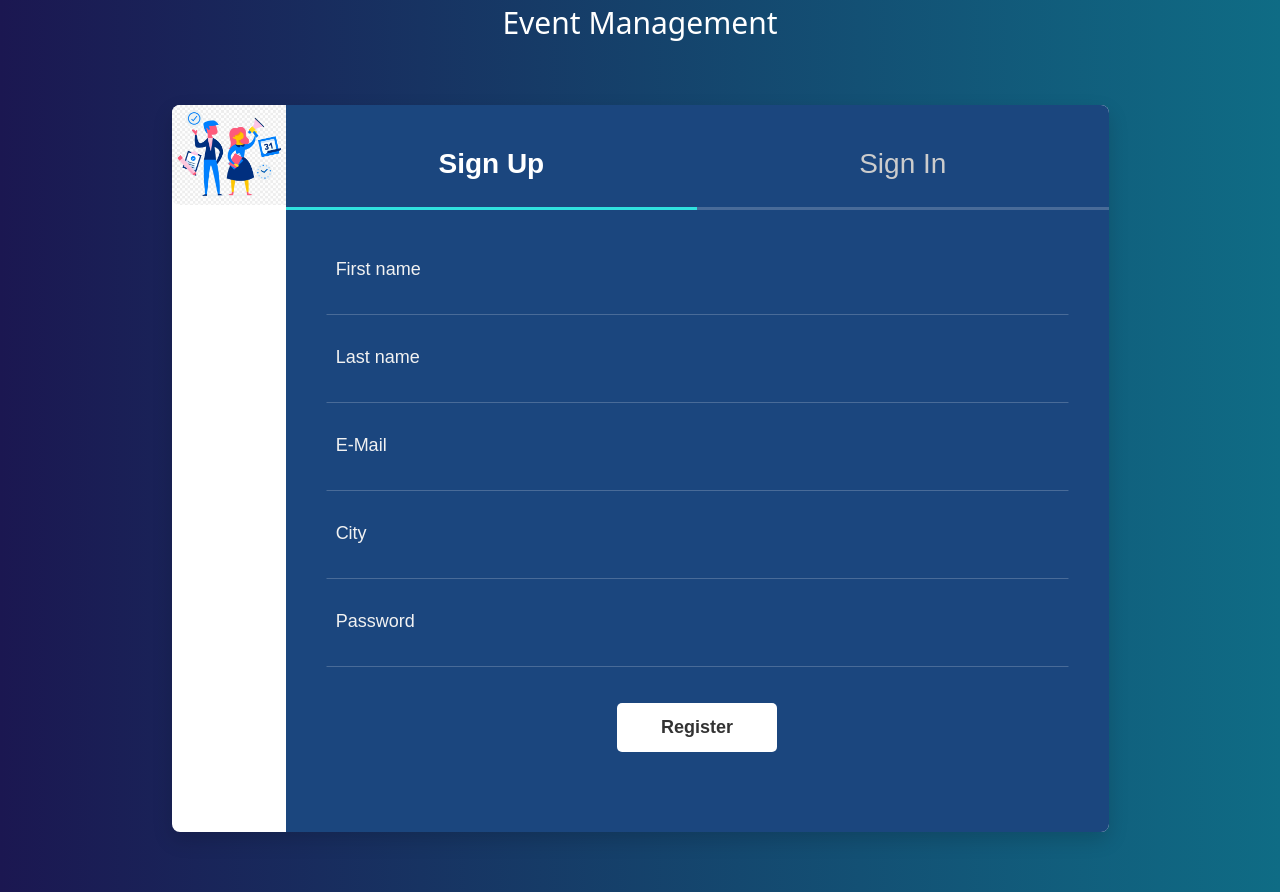
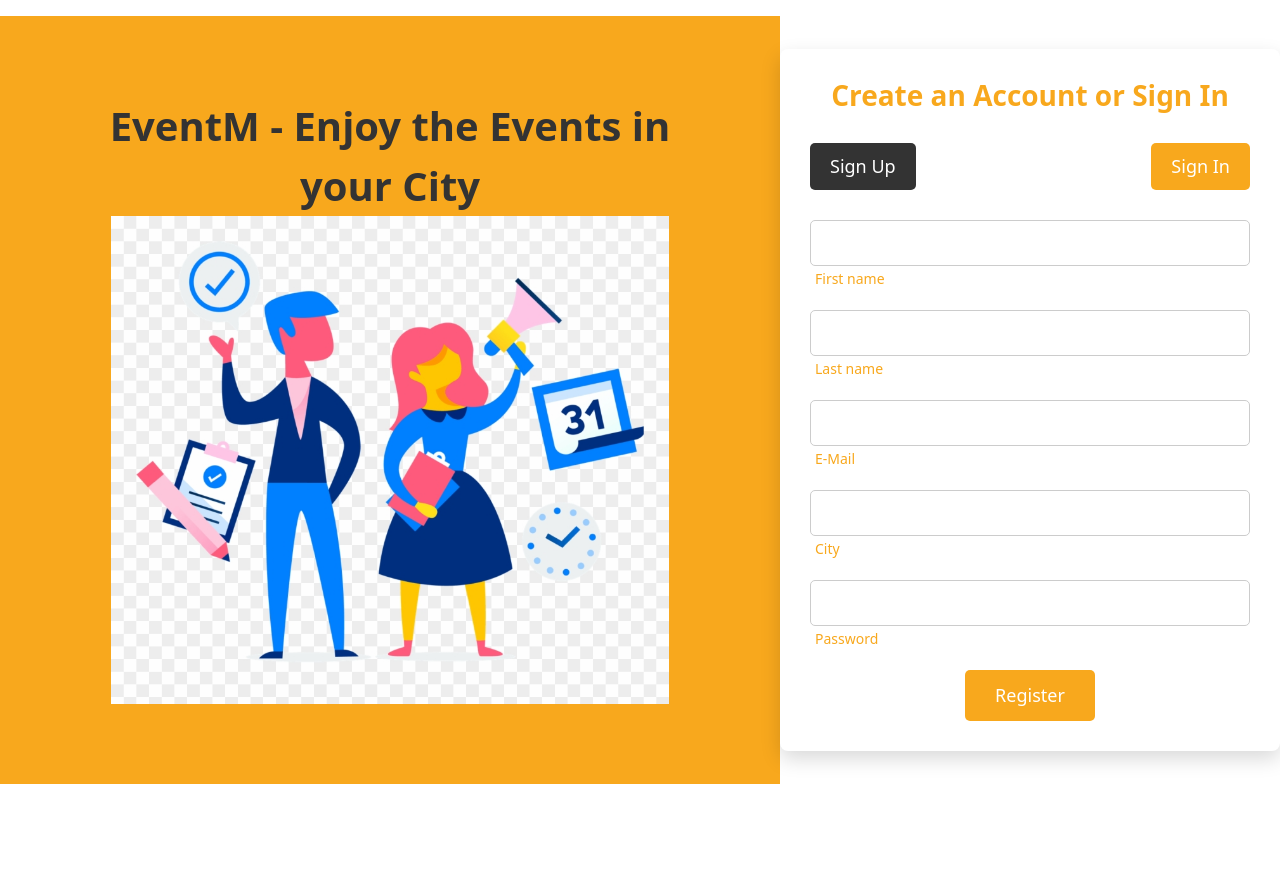
Before and after one commit to CRYPTOcoderAS/EventM, a website: page FrontEnd/index.html in a window 1280 px wide. After the commit the page ends 800 px from the top, so only its background shows below. Drawn offline with nearby package versions, Linux system fonts and the light colour scheme; a web font is replaced by a local one.

Commit message:
:bulb: index.html

```diff
--- a/FrontEnd/css/style.css
+++ b/FrontEnd/css/style.css
@@ -1,260 +1,129 @@
-#heading{
+body {
+	font-family: 'Source Sans Pro', sans-serif;
+	background-color: #f3f3f3;
+	color: #333;
+	display: flex;
+	justify-content: center;
+	align-items: center;
+	height: 100vh;
+	margin: 0;
+}
+
+#whole {
 	text-align: center;
 	font-weight: bold;
 	font-size: 40px;
-	color: rgb(255, 255, 255);
+	color: #333;
+	padding:80px;
+	background-color: #f8a81d;
 }
 
-#whole{
-	background: -webkit-linear-gradient(left, #1b1751, #0f6c85);
-	text-align: center;
-	font-size: 30px;
-	color: #fff;
+.form-v8 {
+	margin: 40px auto;
 }
 
-.page-content {
-	background: -webkit-linear-gradient(left, #1b1751, #0f6c85);
-	width: 100%;
-	margin:  0 auto;
-	display: flex;
-	display: -webkit-flex;
-	justify-content: center;
-	-o-justify-content: center;
-	-ms-justify-content: center;
-	-moz-justify-content: center;
-	-webkit-justify-content: center;
-	align-items: center;
-	-o-align-items: center;
-	-ms-align-items: center;
-	-moz-align-items: center;
-	-webkit-align-items: center;
-}
-.form-v8-content  {
-	background: #fff;
-	width: 937px;
+.form-v8-content {
+	background-color: #fff;
+	width: 500px;
+	padding: 30px;
 	border-radius: 8px;
-	-o-border-radius: 8px;
-	-ms-border-radius: 8px;
-	-moz-border-radius: 8px;
-	-webkit-border-radius: 8px;
 	box-shadow: 0px 8px 20px 0px rgba(0, 0, 0, 0.15);
-	-o-box-shadow: 0px 8px 20px 0px rgba(0, 0, 0, 0.15);
-	-ms-box-shadow: 0px 8px 20px 0px rgba(0, 0, 0, 0.15);
-	-moz-box-shadow: 0px 8px 20px 0px rgba(0, 0, 0, 0.15);
-	-webkit-box-shadow: 0px 8px 20px 0px rgba(0, 0, 0, 0.15);
-	margin: 60px 0;
-	font-family: 'Source Sans Pro', sans-serif;
-	color: #fff;
-	position: relative;
-	display: flex;
-	display: -webkit-flex;
 }
 
-.form-v8-content .form-left {
-	margin-bottom: -4px;
+.form-v8-content h2 {
+	text-align: center;
+	font-size: 28px;
+	font-weight: bold;
+	margin-bottom: 30px;
+	color: #f8a81d;
 }
-.form-v8-content .form-left img {
-	border-top-left-radius: 8px;
-	border-bottom-left-radius: 8px;
+
+.tab {
+	display: flex;
+	justify-content: space-between;
+	margin-bottom: 30px;
 }
-.form-v8-content .form-right {
-    padding: 30px 0;
-	position: relative;
+
+.tab button {
+	font-size: 18px;
+	font-weight: 500;
+	padding: 10px 20px;
+	border: none;
+	background-color: #f8a81d;
+	color: #fff;
+	border-radius: 5px;
+	cursor: pointer;
+}
+
+.tab button.active {
+	background-color: #333;
+}
+
+.form-row {
+	margin-bottom: 20px;
+}
+
+.form-row .input-text {
 	width: 100%;
-	background: #1b467e;
-	border-top-right-radius: 8px;
-	border-bottom-right-radius: 8px;
+	padding: 10px;
+	border: 1px solid #ccc;
+	border-radius: 5px;
 }
-.form-v8-content .tab {
-	margin: 5px 0 48px;
+
+.form-row .label {
+	/* position: absolute; */
+	top: -10px;
+	left: 10px;
+	font-size: 14px;
+	background-color: #fff;
+	padding: 0 5px;
+	color: #f8a81d;
+}
+
+.form-row .border {
+	position: absolute;
+	bottom: 0;
+	left: 0;
 	width: 100%;
-    display: flex;
-    display: -webkit-flex;
-    justify-content: space-between;
-    -o-justify-content: space-between;
-    -ms-justify-content: space-between;
-    -moz-justify-content: space-between;
-    -webkit-justify-content: space-between;
+	height: 2px;
+	background-color: #f8a81d;
+	transform: scaleX(0);
+	transform-origin: left;
+	transition: transform 0.3s ease;
 }
-.form-v8-content .tab .tab-inner {
-	width: 100%;
+
+.form-row .input-text:focus + .label,
+.form-row .input-text:valid + .label {
+	transform: translateY(-20px) scale(0.8);
+	color: #f8a81d;
 }
-.form-v8-content .tab .tablinks {
-	background: transparent;
+
+.form-row .input-text:focus + .label + .border,
+.form-row .input-text:valid + .label + .border {
+	transform: scaleX(1);
+}
+
+.form-row-last {
+	text-align: center;
+}
+
+.form-row-last .register {
+	padding: 12px 30px;
+	background-color: #f8a81d;
 	border: none;
-	outline: none;
-	-o-outline: none;
-	-ms-outline: none;
-	-moz-outline: none;
-	-webkit-outline: none;
-	font-family: 'Source Sans Pro', sans-serif;
-	font-size: 28px;
-	font-weight: 400;
-	color: #ccc;
-	padding-bottom: 22px;
-	border-bottom: 3px solid;
-	border-bottom-color: rgba(255, 255, 255, 0.2);
-	width: 100%;
+	border-radius: 5px;
+	font-size: 18px;
+	font-weight: 500;
+	color: #fff;
+	cursor: pointer;
 }
-.form-v8-content .tab .tablinks.active {
-	font-weight: 700;
-	color: #fff;
-	border-bottom-color: #30e1df;
+
+.form-row-last .register:hover {
+	background-color: #333;
 }
-.form-v8-content .form-detail {
-	padding:  0 40px;
-}
-.form-v8-content .form-row {
-    width: 100%;
-    position: relative;
-}
-.form-v8-content .form-row .form-row-inner {
-	position: relative;
-	width: 100%;
-}
-.form-v8-content .form-row .form-row-inner .label {
-	position: absolute;
-    top: -2px;
-    left: 10px;
-    font-size: 18px;
-    color: #f2f2f2;
-    font-weight: 400;
-    transform-origin: 0 0;
-    transition: all .2s ease;
-    -moz-transition: all .2s ease;
-    -webkit-transition: all .2s ease;
-    -o-transition: all .2s ease;
-    -ms-transition: all .2s ease;
-}
-.form-v8-content .form-row .form-row-inner .border {
-	position: absolute;
-    bottom: 31px;
-    left: 0;
-    height: 1px;
-    width: 100%;
-    background: #53c83c;
-    transform: scaleX(0);
-    -moz-transform: scaleX(0);
-    -webkit-transform: scaleX(0);
-    -o-transform: scaleX(0);
-    -ms-transform: scaleX(0);
-    transform-origin: 0 0;
-    transition: all .15s ease;
-    -moz-transition: all .15s ease;
-    -webkit-transition: all .15s ease;
-    -o-transition: all .15s ease;
-    -ms-transition: all .15s ease;
-}
-.form-v8-content .form-detail .input-text {
-	margin-bottom: 31px;
-}
-.form-v8-content .form-detail input {
-	width: 100%;
-    padding: 0px 10px 15px 10px;
-    border: 1px solid transparent;
-    border-bottom: 1px solid;
-    border-bottom-color: rgba(255, 255, 255, 0.2);
-    background: transparent;
-    appearance: unset;
-    -moz-appearance: unset;
-    -webkit-appearance: unset;
-    -o-appearance: unset;
-    -ms-appearance: unset;
-    outline: none;
-    -moz-outline: none;
-    -webkit-outline: none;
-    -o-outline: none;
-    -ms-outline: none;
-    font-size: 18px;
-    color: #fff;
-    font-weight: 300;
-    box-sizing: border-box;
-    -moz-box-sizing: border-box;
-    -webkit-box-sizing: border-box;
-    -o-box-sizing: border-box;
-    -ms-box-sizing: border-box;
-}
-.form-v8-content .form-detail .form-row .input-text:focus{
-	border-bottom: 1px solid #53c83c;
-	background: transparent;
-}
-.form-v8-content .form-detail .form-row .input-text:focus + .label,
-.form-v8-content .form-detail .form-row .input-text:valid + .label {
-	transform: translateY(-26px) scale(1);
-	-moz-transform: translateY(-26px) scale(1);
-    -webkit-transform: translateY(-26px) scale(1);
-    -o-transform: translateY(-26px) scale(1);
-    -ms-transform: translateY(-26px) scale(1);
 
-}
-.form-v8-content .form-detail .form-row .input-text:focus  + .border,
-.form-v8-content .form-detail .form-row .input-text:valid  + .border {
-	transform: scaleX(1);
-	-moz-transform: scaleX(1);
-    -webkit-transform: scaleX(1);
-    -o-transform: scaleX(1);
-    -ms-transform: scaleX(1);
-
-}
-.form-v8-content .form-detail .register {
-	background: #fff;
-	border-radius: 5px;
-	-o-border-radius: 5px;
-	-ms-border-radius: 5px;
-	-moz-border-radius: 5px;
-	-webkit-border-radius: 5px;
-	width: 160px;
-	border: none;
-	margin: 5px 0 50px 0px;
-	cursor: pointer;
-	font-family: 'Source Sans Pro', sans-serif;
-	color: #333;
-	font-weight: 700;
-	font-size: 18px;
-}
-.form-v8-content .form-detail .register:hover {
-	background: #ccc;
-}
-.form-v8-content .form-detail .form-row-last input {
-	padding: 11px;
-}
-/* Responsive */
-@media screen and (max-width: 991px) {
+@media screen and (max-width: 768px) {
 	.form-v8-content {
-		margin: 180px 20px;
-		flex-direction:  column;
-		-o-flex-direction:  column;
-		-ms-flex-direction:  column;
-		-moz-flex-direction:  column;
-		-webkit-flex-direction:  column;
-	}
-	.form-v8-content .form-left {
 		width: 100%;
 	}
-	.form-v8-content .form-left img {
-		width: 100%;
-		border-bottom-left-radius: 0px;
-	    border-top-right-radius: 8px;
-	}
-	.form-v8-content .form-right {
-		width: auto;
-		border-top-right-radius: 0;
-		border-bottom-left-radius: 8px;
-	}
-	.form-v8-content .tab {
-		margin-top: 45px;
-	}
-	.form-v8-content .form-detail .register {
-		margin-bottom: 80px;
-	}
 }
-
-@media screen and (max-width: 325px) {
-	.form-v8-content .tab {
-		flex-direction: column;
-		-o-flex-direction: column;
-		-ms-flex-direction: column;
-		-moz-flex-direction: column;
-		-webkit-flex-direction: column;
-	}
-}
--- a/FrontEnd/index.html
+++ b/FrontEnd/index.html
@@ -2,7 +2,7 @@
 <html>
 <head>
 	<meta charset="utf-8">
-	<title>Rupeek Social networking platform</title>
+	<title>Event Management</title>
 	<!-- Mobile Specific Metas -->
 	<meta name="viewport" content="width=device-width, initial-scale=1, maximum-scale=1">
 	<!-- Font-->
@@ -11,69 +11,55 @@
     <link rel="stylesheet" href="css/style.css"/>
 	<link href="https://cdn.jsdelivr.net/npm/bootstrap@5.3.0-alpha1/dist/css/bootstrap.min.css" rel="stylesheet" integrity="sha384-GLhlTQ8iRABdZLl6O3oVMWSktQOp6b7In1Zl3/Jr59b6EGGoI1aFkw7cmDA6j6gD" crossorigin="anonymous">
 	<script src="https://cdnjs.cloudflare.com/ajax/libs/axios/1.2.3/axios.min.js" integrity="sha512-L4lHq2JI/GoKsERT8KYa72iCwfSrKYWEyaBxzJeeITM9Lub5vlTj8tufqYk056exhjo2QDEipJrg6zen/DDtoQ==" crossorigin="anonymous" referrerpolicy="no-referrer"></script>
+
+	<style>
+
+	</style>
+
 </head>
-<body >
-	<div id = "whole" style="width: 100%; height: 60px;">
-		Event Management
+<body>
+	<div id="whole"> EventM - Enjoy the Events in your City
+		<img src="images/logo.png" alt="Event Management Logo" style="display: block; margin: 0 auto; max-width: 90%; max-height: 80%;" />
+    </div>
+
+
+    <!-- Add the image logo.png below the div with id="whole" -->
+
+
 	<div class="form-v8">
-		<div class="page-content">
 		<div class="form-v8-content">
-				<div class="form-left">
-					<img src="images/form-v8.png" height="100px" alt="form">
-				</div>
-				<div class="form-right">
+			<h2>Create an Account or Sign In</h2>
 			<div class="tab">
-						<div class="tab-inner">
 				<button class="tablinks" onclick="openCity(event, 'sign-up')" id="defaultOpen">Sign Up</button>
-						</div>
-						<div class="tab-inner">
 				<button class="tablinks" onclick="openCity(event, 'sign-in')">Sign In</button>
-						</div>
 			</div>
 			<form id="register-form" class="form-detail" action="#" method="post">
 				<div class="tabcontent" id="sign-up">
 					<div class="form-row">
-								<label class="form-row-inner">
 						<input type="text" name="full_name" id="fname1" class="input-text" required>
-									<span class="label">First name</span>
+						<label class="label">First name</label>
 						<span class="border"></span>
-								</label>
 					</div>
 					<div class="form-row">
-								<label class="form-row-inner">
 						<input type="text" name="full_name" id="lname1" class="input-text" required>
-									<span class="label">Last name</span>
+						<label class="label">Last name</label>
 						<span class="border"></span>
-								</label>
 					</div>
 					<div class="form-row">
-								<label class="form-row-inner">
 						<input type="text" name="your_email" id="email1" class="input-text" required>
-									<span class="label">E-Mail</span>
+						<label class="label">E-Mail</label>
 						<span class="border"></span>
-								</label>
 					</div>
 					<div class="form-row">
-								<label class="form-row-inner">
 						<input type="text" name="city" id="city" class="input-text" required>
-									<span class="label">City</span>
+						<label class="label">City</label>
 						<span class="border"></span>
-								</label>
 					</div>
 					<div class="form-row">
-								<label class="form-row-inner">
 						<input type="password" name="password" id="password1" class="input-text" required>
-									<span class="label">Password</span>
+						<label class="label">Password</label>
 						<span class="border"></span>
-								</label>
 					</div>
-							<!-- <div class="form-row">
-								<label class="form-row-inner">
-									<input type="password" name="comfirm_password" id="comfirm_password" class="input-text" required>
-									<span class="label">Comfirm Password</span>
-									<span class="border"></span>
-								</label>
-							</div> -->
 					<div class="form-row-last">
 						<input type="submit" name="register" class="register" value="Register">
 					</div>
@@ -81,44 +67,24 @@
 			</form>
 			<form id="login-form" class="form-detail" action="#" method="post">
 				<div class="tabcontent" id="sign-in">
-							<!-- <div class="form-row">
-								<label class="form-row-inner">
-									<input type="text" name="full_name_1" id="fname2" class="input-text" required>
-									<span class="label">First name</span>
+					<div class="form-row">
+						<input type="text" name="your_email_1" id="email2" class="input-text" required>
+						<label class="label">E-Mail</label>
 						<span class="border"></span>
-								</label>
-							</div> -->
-							<div class="form-row">
-								<label class="form-row-inner">
-									<input type="text" name="your_email_1" id="email2" class="input-text" required>
-									<span class="label">E-Mail</span>
-									  <span class="border"></span>
-								</label>
 					</div>
 					<div class="form-row">
-								<label class="form-row-inner">
 						<input type="password" name="password_1" id="password2" class="input-text" required>
-									<span class="label">Password</span>
+						<label class="label">Password</label>
 						<span class="border"></span>
-								</label>
 					</div>
-							<!-- <div class="form-row">
-								<label class="form-row-inner">
-									<input type="password" name="comfirm_password_1" id="comfirm_password_1" class="input-text" required>
-									<span class="label">Comfirm Password</span>
-									<span class="border"></span>
-								</label>
-							</div> -->
 					<div class="form-row-last">
-								<input type="submit" name="register" class="register" id="login" value="Sign In">
+						<input type="submit" name="login" class="register" id="login" value="Sign In">
 					</div>
 				</div>
 			</form>
 		</div>
 	</div>
-		</div>
-	</div>
-	<script type="text/javascript">
+	<script>
 		function openCity(evt, cityName) {
 		    var i, tabcontent, tablinks;
 		    tabcontent = document.getElementsByClassName("tabcontent");
@@ -136,8 +102,7 @@
 		// Get the element with id="defaultOpen" and click on it
 		document.getElementById("defaultOpen").click();
 	</script>
+	<script src="./js/index.js"></script>
 	<script src="https://cdn.jsdelivr.net/npm/bootstrap@5.3.0-alpha1/dist/js/bootstrap.bundle.min.js" integrity="sha384-w76AqPfDkMBDXo30jS1Sgez6pr3x5MlQ1ZAGC+nuZB+EYdgRZgiwxhTBTkF7CXvN" crossorigin="anonymous"></script>
-	<script src='./js/nav.js'></script>
-	<script src="./js/index.js"></script>
 </body>
 </html>
```
Also changed, not shown: FrontEnd/images/logo.png (renamed from FrontEnd/images/form-v8.png). Lines whose indentation alone changed are shown as unchanged.
